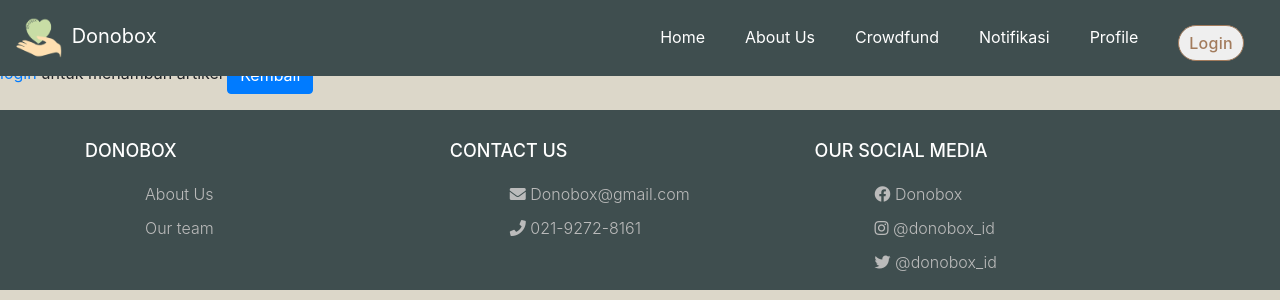
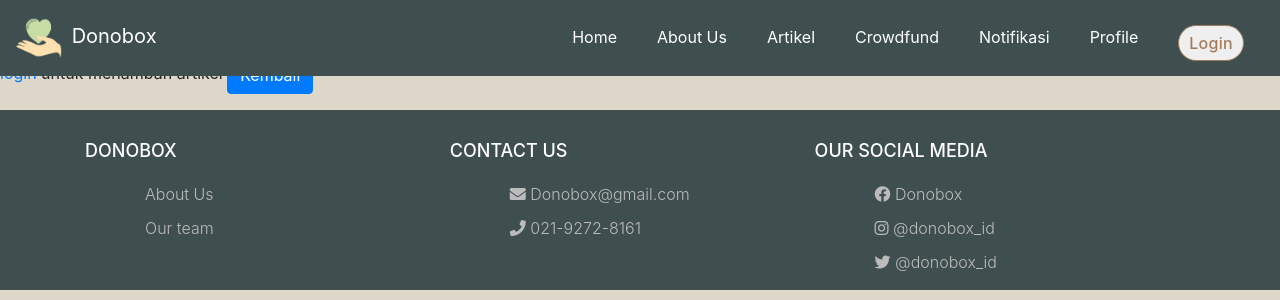
Before and after one commit to tsanny/DonoBox, a Django app: page /artikel/ in a window 1280 px wide. Shown: the top 300 px of the page. Run offline with Django 4.2, Linux system fonts and the light colour scheme; data that the repository does not hold is empty; some libraries are stand-ins or nearby versions.

Commit message:
Update base.html

```diff
--- a/templates/base.html
+++ b/templates/base.html
@@ -113,6 +113,9 @@
               <a  href="#about">About Us</a>
           </li>
           <li class="nav-item">
+              <a  href="{% url 'artikel:show_artikel' %}">Artikel</a>
+          </li>
+          <li class="nav-item">
               <a  href="{% url 'crowdfund:show_crowdfunds' %}">Crowdfund</a>
           </li>
           <li class="nav-item">
```
